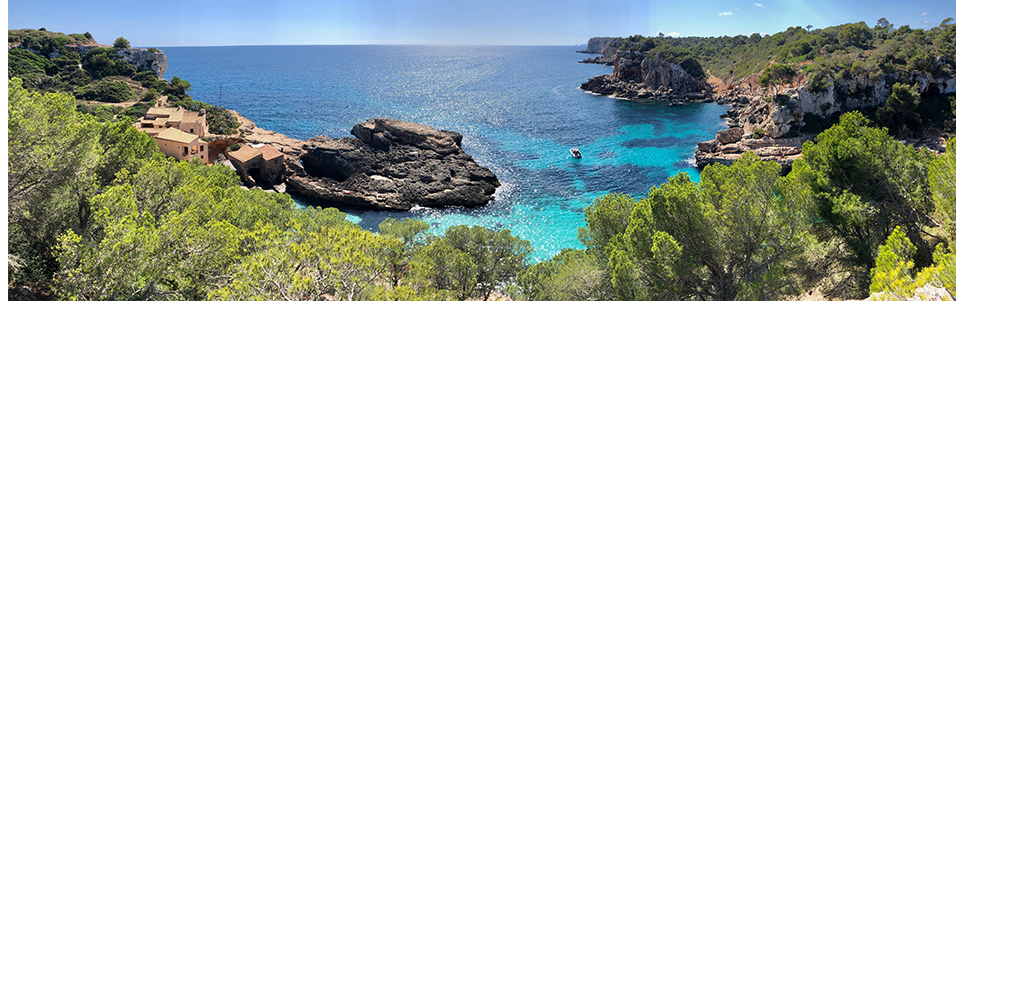
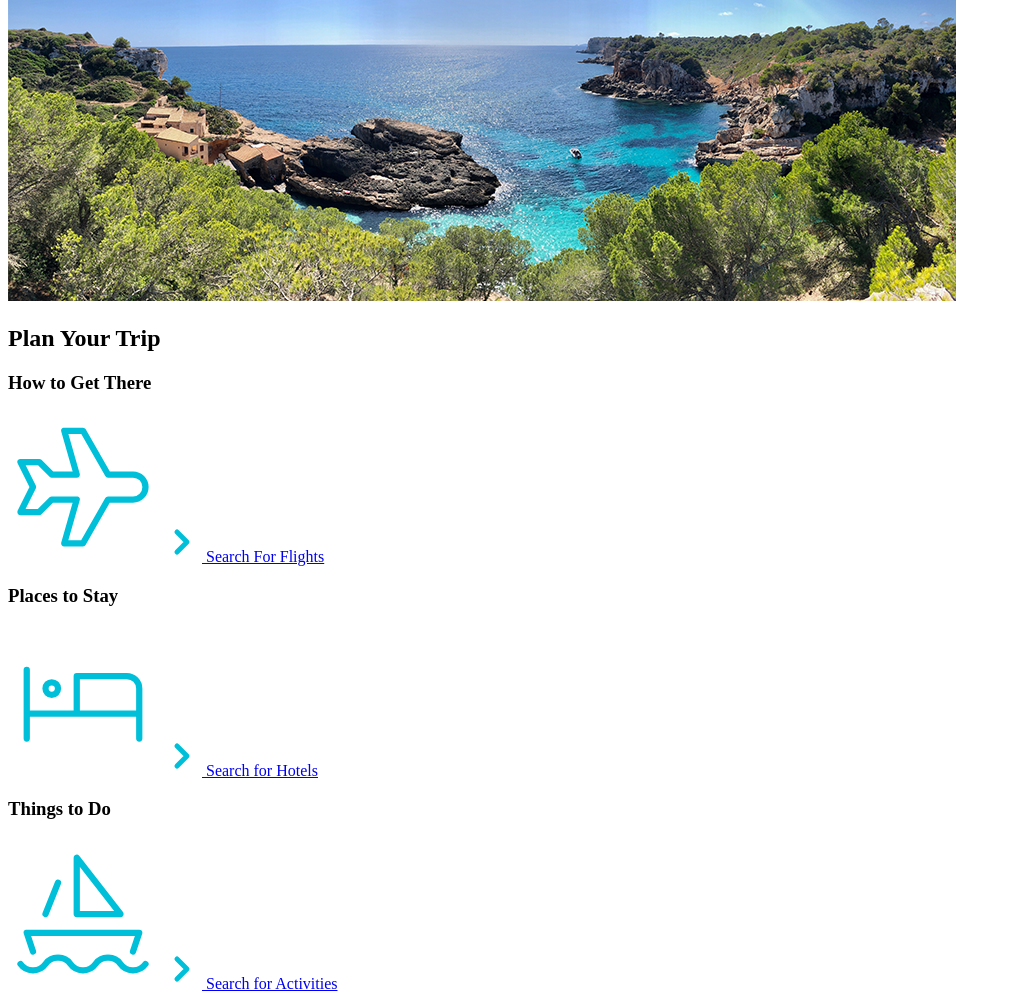
Before and after one commit to spacebunny007/Wunderlust, a plain HTML site: page index.html in a window 1280 px wide. Shown: the part 860-1861 px from the top of the page, without its empty margins (0-1011 px from the left). Before the commit the page ends 1173 px from the top, so only its background shows below. Drawn offline with Linux system fonts and the light colour scheme.

Commit message:
Plan Your Trip Validated

```diff
--- a/index.html
+++ b/index.html
@@ -57,5 +57,68 @@
                     <img src="images/majorca-cove-L.png" alt="Panoramic Cliff Side View Featuring Trees & Houses Located Next to the Ocean Alongside Majorca Cove">
                     </picture>
             </section>
+            <!-- Plan Your Trip  -->
+             <section id="plan">
+                <h2>Plan Your Trip</h2>
+
+                <!-- How to Get There -->
+                <section id="how">
+                <h3>How to Get There</h3>
+                <!-- SVG  -->
+                 <svg xmlns="http://www.w3.org/2000/svg" class="icon icon-tabler icon-tabler-plane" width="150" height="150" viewBox="0 0 24 24" stroke-width="1" stroke="#00bfd8" fill="none" stroke-linecap="round" stroke-linejoin="round">
+                 <path stroke="none" d="M0 0h24v24H0z" fill="none"/>
+                 <path d="M16 10h4a2 2 0 0 1 0 4h-4l-4 7h-3l2 -7h-4l-2 2h-3l2 -4l-2 -4h3l2 2h4l-2 -7h3z" />
+                 </svg>
+                 <!-- SVG 2  -->
+                 <a href=”#” title="Search for flights">
+                 <svg xmlns="http://www.w3.org/2000/svg" class="icon icon-tabler icon-tabler-chevron-right" width="40" height="40" viewBox="0 0 24 24" stroke-width="3" stroke="#00bfd8" fill="none" stroke-linecap="round" stroke-linejoin="round">
+                 <path stroke="none" d="M0 0h24v24H0z" fill="none"/>
+                 <polyline points="9 6 15 12 9 18" />
+                 </svg>
+                 Search For Flights
+                 </a>
+                 </section>
+
+                 <!-- Places to Stay -->
+                  <section id="places">
+                    <h3>Places to Stay</h3>
+                    <!-- SVG  -->
+                     <svg xmlns="http://www.w3.org/2000/svg" class="icon icon-tabler icon-tabler-bed" width="150" height="150" viewBox="0 0 24 24" stroke-width="1" stroke="#00bfd8" fill="none" stroke-linecap="round" stroke-linejoin="round">
+                     <path stroke="none" d="M0 0h24v24H0z" fill="none"/>
+                     <path d="M3 7v11m0 -4h18m0 4v-8a2 2 0 0 0 -2 -2h-8v6" />
+                     <circle cx="7" cy="10" r="1" />
+                     </svg>
+                    <!-- SVG 2  -->
+                     <a href=”#” title="Search for Hotels">
+                     <svg xmlns="http://www.w3.org/2000/svg" class="icon icon-tabler icon-tabler-chevron-right" width="40" height="40" viewBox="0 0 24 24" stroke-width="3" stroke="#00bfd8" fill="none" stroke-linecap="round" stroke-linejoin="round">
+                     <path stroke="none" d="M0 0h24v24H0z" fill="none"/>
+                     <polyline points="9 6 15 12 9 18" />
+                     </svg>
+                     Search for Hotels
+                     </a>
+                  </section>
+
+                <!-- Things to Do -->
+                 <section id="things">
+                    <h3>Things to Do</h3>
+                    <!-- SVG  -->
+                     <svg xmlns="http://www.w3.org/2000/svg" class="icon icon-tabler icon-tabler-sailboat" width="150" height="150" viewBox="0 0 24 24" stroke-width="1" stroke="#00bfd8" fill="none" stroke-linecap="round" stroke-linejoin="round">
+                     <path stroke="none" d="M0 0h24v24H0z" fill="none"/>
+                     <path d="M2 20a2.4 2.4 0 0 0 2 1a2.4 2.4 0 0 0 2 -1a2.4 2.4 0 0 1 2 -1a2.4 2.4 0 0 1 2 1a2.4 2.4 0 0 0 2 1a2.4 2.4 0 0 0 2 -1a2.4 2.4 0 0 1 2 -1a2.4 2.4 0 0 1 2 1a2.4 2.4 0 0 0 2 1a2.4 2.4 0 0 0 2 -1" />
+                     <path d="M4 18l-1 -3h18l-1 3" />
+                     <path d="M11 12h7l-7 -9v9" />
+                     <line x1="8" y1="7" x2="6" y2="12" />
+                     </svg>
+                    <!-- SVG 2  -->
+                     <a href=”#” title="Search for Activities">
+                     <svg xmlns="http://www.w3.org/2000/svg" class="icon icon-tabler icon-tabler-chevron-right" width="40" height="40" viewBox="0 0 24 24" stroke-width="3" stroke="#00bfd8" fill="none" stroke-linecap="round" stroke-linejoin="round">
+                     <path stroke="none" d="M0 0h24v24H0z" fill="none"/>
+                     <polyline points="9 6 15 12 9 18" />
+                     </svg>
+                     Search for Activities
+                     </a>
+                 </section>
+             </section>
+
          </main>
     </body>
```
